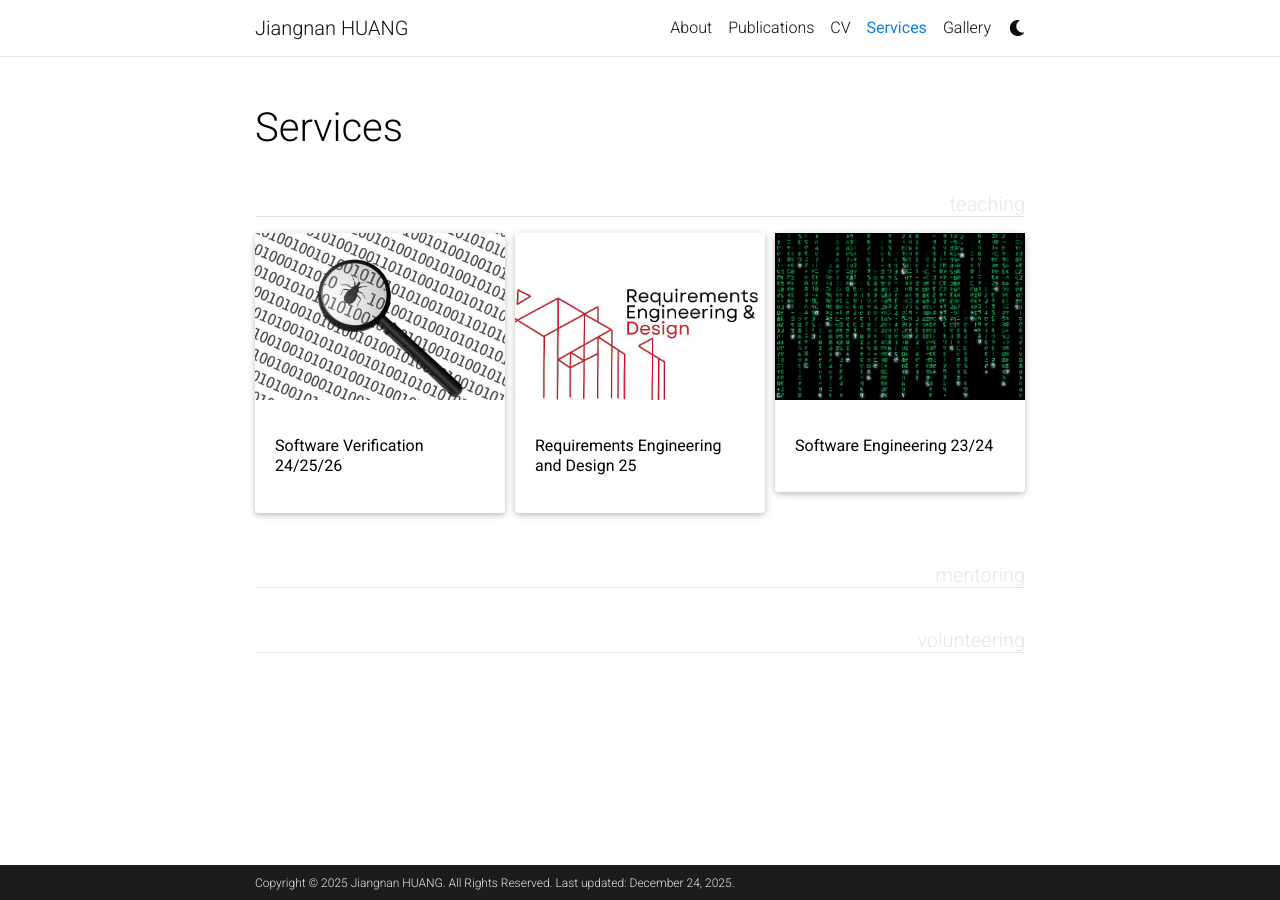
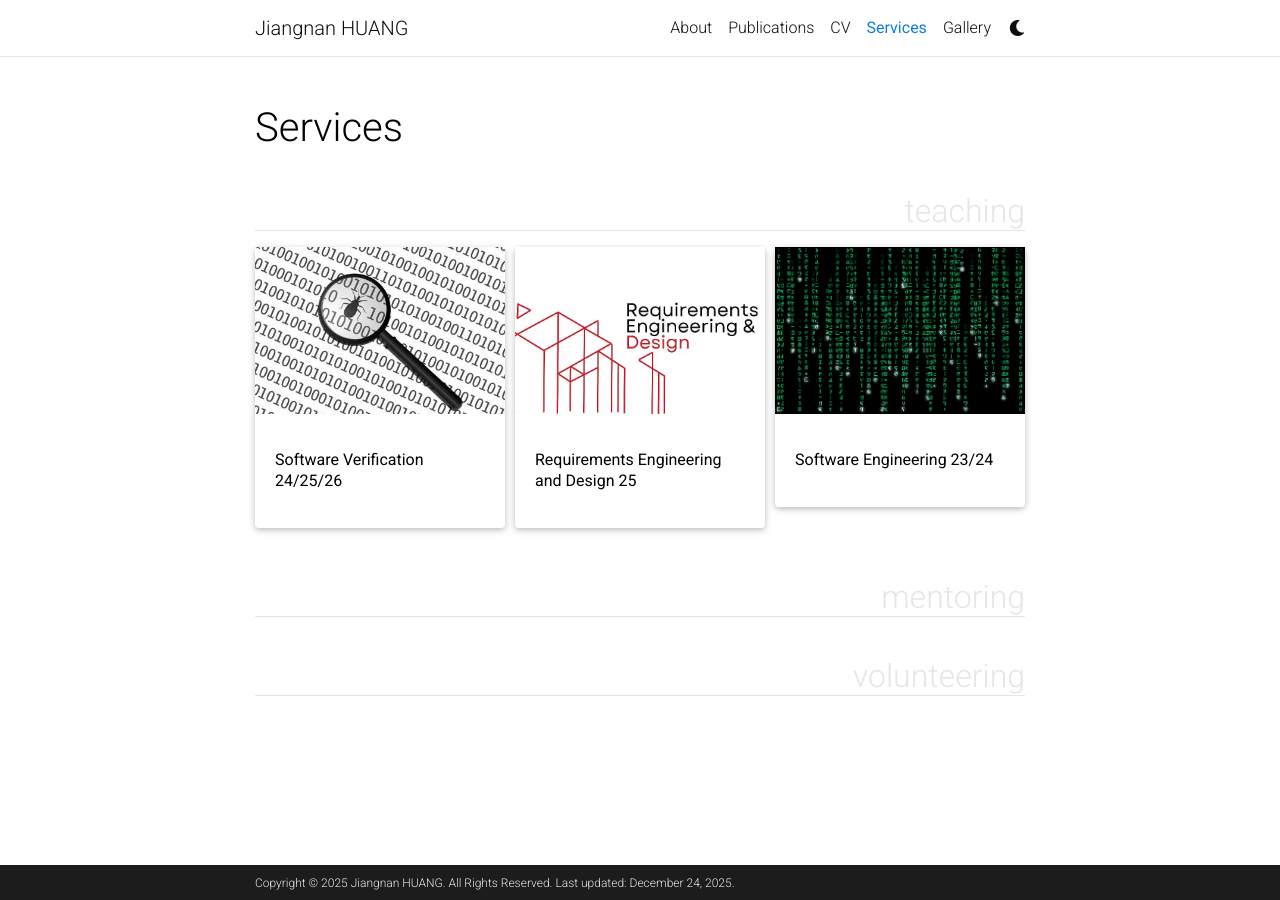
Before and after one commit to jiangnanpro/jiangnanpro.github.io, a Jekyll site: the page built from _pages/services.md, in a window 1280 px wide. Built offline with Jekyll 4.4.1, drawn with Linux system fonts in a browser that asks for light colours; comment, search, counter and statistics services are not loaded; a style sheet for code colours, icons or effects is not loaded.

Commit message:
update website

```diff
--- a/_sass/_base.scss
+++ b/_sass/_base.scss
@@ -424,7 +424,7 @@ footer.sticky-bottom {
   }
 
   .card-title {
-    font-size: 1rem !important;
+    font-size: 1rem;
     line-height: 1.3;
   }
 
@@ -450,7 +450,6 @@ footer.sticky-bottom {
   }
 
   h2.category {
-    font-size: 1.25rem !important;
     color: var(--global-divider-color);
     border-bottom: 1px solid var(--global-divider-color);
     padding-top: 0.5rem;
```
